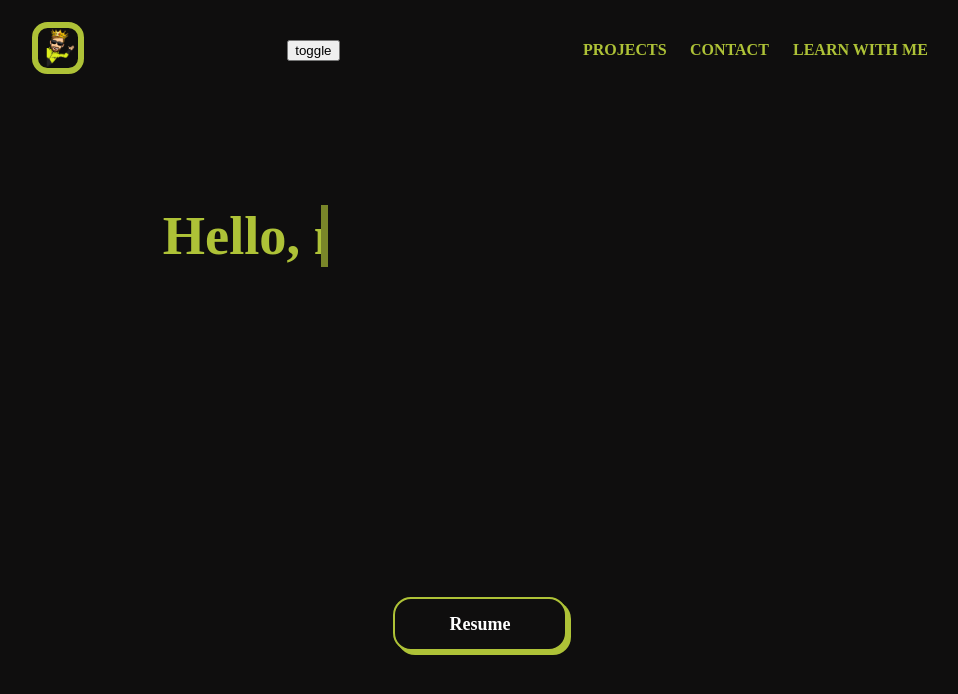
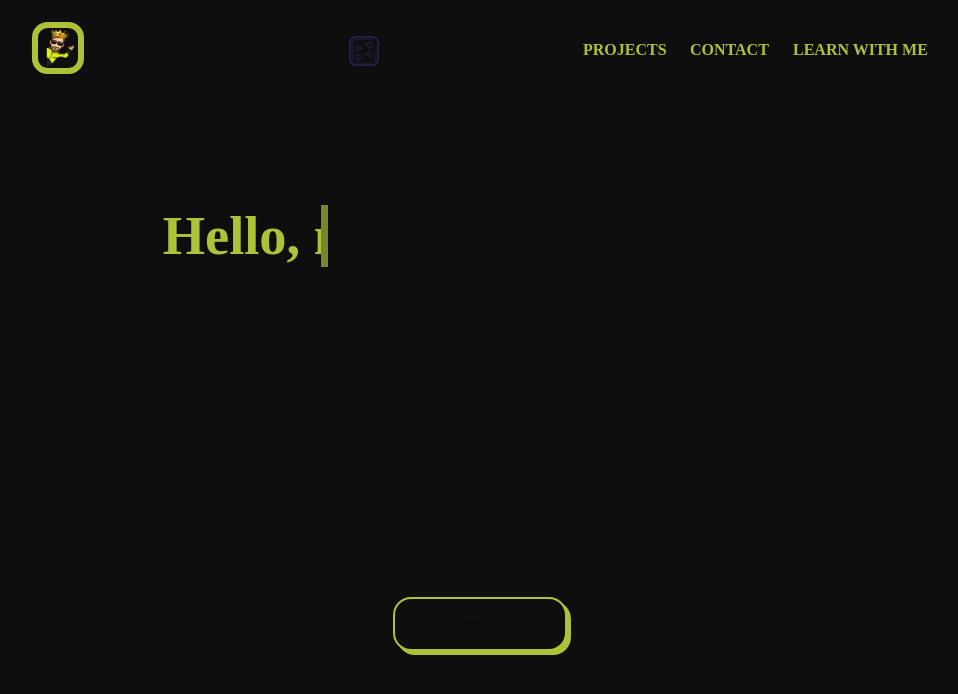
Before and after one commit to ouadjih/portfolio23, a React (Create React App) app: page /Succes in a window 1280 px wide. Shown: the top 694 px of the page, without its empty margins (160-1118 px from the left). Built offline with nearby package versions, Linux system fonts and the light colour scheme; a small style sheet from the web is missing.

Commit message:
added switch theme & switch btn

```diff
--- a/src/App.css
+++ b/src/App.css
@@ -1,7 +1,4 @@
-
 .App {
-  --second: #0F0E0E;
-  --first:  #AEC237;
   width: 100vw;
   display: flex;
   flex-direction: column;
@@ -9,3 +6,18 @@
   justify-content: center;
   scroll-behavior: smooth;
 }
+.toggle{
+  background-color: transparent;
+  color: var(--first);
+  padding: 1em;
+  position: absolute;
+  top: .8em;
+  left: 38%;
+  cursor: pointer;
+  width: 44px;
+  height: 44px;
+}
+.toggle::after{
+  content: '-- Switch';
+  color: var(--first);
+}
--- a/src/App.js
+++ b/src/App.js
@@ -2,14 +2,20 @@ import { Error,Home,Projects,Contact, Layout } from './pages';
 import {Route,Routes} from 'react-router-dom'
 import './App.css';
 import { Succes } from './components/Succes';
-import { ThemeProvider } from './context/ThemeContext';
-
+import {useTheme, useThemeUpdate } from './context/ThemeContext';
+import white from './Assets/Images/white.png'
+import dark from './Assets/Images/dark.png'
 function App() {
+  const darkTheme = useTheme()
+  document.documentElement.style.setProperty('--first', darkTheme?'#AEC237':'#3B3486');
+  document.documentElement.style.setProperty('--second', darkTheme?'#0F0E0E':'#FCFDF2');
   return (
     <>
+
     <div className='App'>
-     <ThemeProvider>
+
         <Layout/>
+        <img  onClick={useThemeUpdate()} className='toggle' src={darkTheme?white:dark} alt="switch"/>
         <Routes>
           <Route index element={<Home />} />
           <Route path="Projects" element={<Projects />} />
@@ -17,7 +23,6 @@ function App() {
           <Route path="Succes" element={<Succes />} />
           <Route path="*" element={<Error />} />
         </Routes>
-    </ThemeProvider>
     </div>
     </>
 
--- a/src/components/Hero.css
+++ b/src/components/Hero.css
@@ -94,7 +94,7 @@ h1 {
   border: 2px solid var(--first);
   border-radius: 1em;
   box-shadow: var(--first) 4px 4px 0 0;
-  color: #fff;
+  color: #0F0E0E;
   cursor: pointer;
   display: inline-block;
   font-weight: 600;
--- a/src/components/Navbar.js
+++ b/src/components/Navbar.js
@@ -4,7 +4,7 @@ import "./Navbar.css";
 import logo from "../ouadjih.png";
 import open from "../Assets/Images/open.png";
 import cl from "../Assets/Images/close.png";
-import { useTheme, useThemeUpdate } from "../context/ThemeContext";
+
 export const Navbar = () => {
   const [screenWidth, getScreenWidth] = useState({
     dynamicWidth: window.innerWidth,
@@ -16,10 +16,6 @@ export const Navbar = () => {
       dynamicWidth: window.innerWidth,
     });
   };
-
-  const darkTheme = useTheme();
- console.log(darkTheme)
-
   useEffect(() => {
     window.addEventListener("resize", setScreenWidth);
 
@@ -28,13 +24,12 @@ export const Navbar = () => {
     };
   }, [screenWidth]);
   return (
+
     <nav className="navbar">
       <Link to="/">
         <img class="navbar-logo" src={logo} alt="logo" />
       </Link>
-      <button onClick={useThemeUpdate()}>
-  toggle
-</button>
+
       {
       screenWidth.dynamicWidth > 800 ?
         <ul className="navbar-list">
--- a/src/index.css
+++ b/src/index.css
@@ -24,7 +24,7 @@ body {
 
 }
 a{
-  color: #AEC237;
+  color: var(--first);
   font-weight: 800;
   font-size: 16px;
 }
--- a/src/index.js
+++ b/src/index.js
@@ -3,11 +3,14 @@ import ReactDOM from 'react-dom/client';
 import './index.css';
 import App from './App';
 import { BrowserRouter  } from 'react-router-dom';
+import { ThemeProvider } from './context/ThemeContext';
 
 const root = ReactDOM.createRoot(document.getElementById('root'));
 root.render(
 
   <BrowserRouter>
+  <ThemeProvider>
      <App/>
+     </ThemeProvider>
   </BrowserRouter>
 );
```
Also changed, not shown: src/Assets/Images/dark.png (added), src/Assets/Images/white.png (added).
